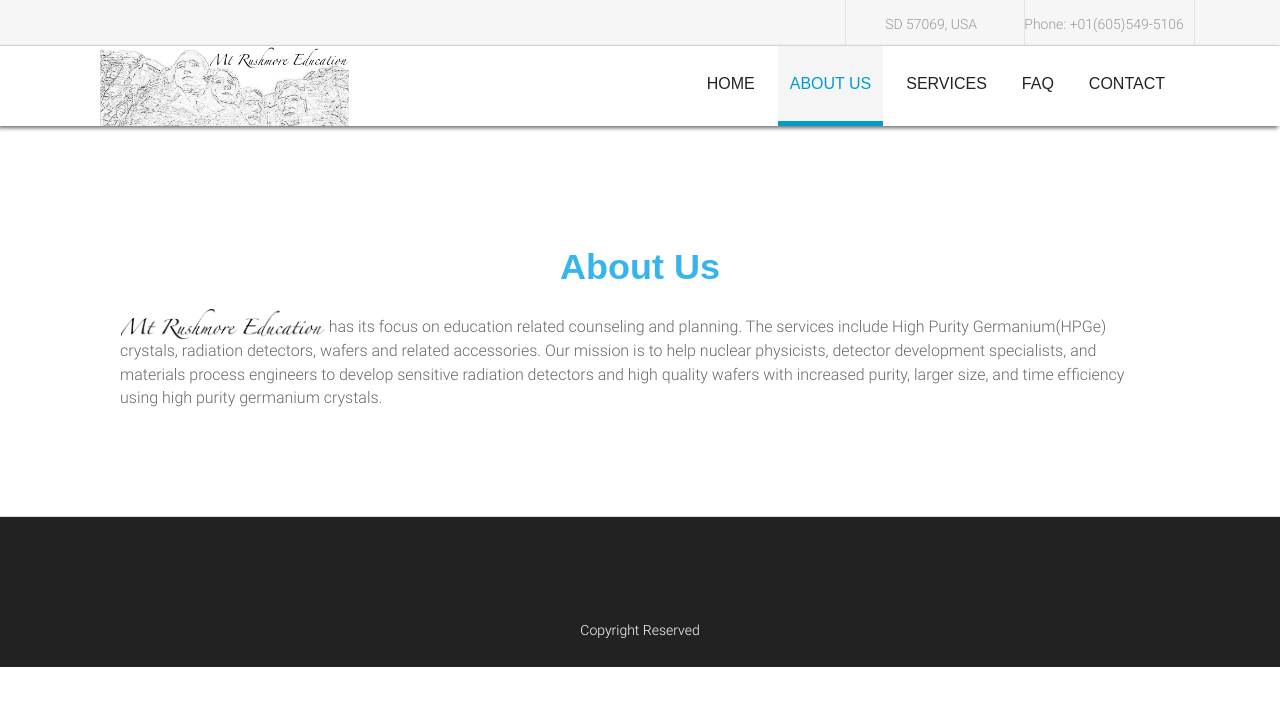
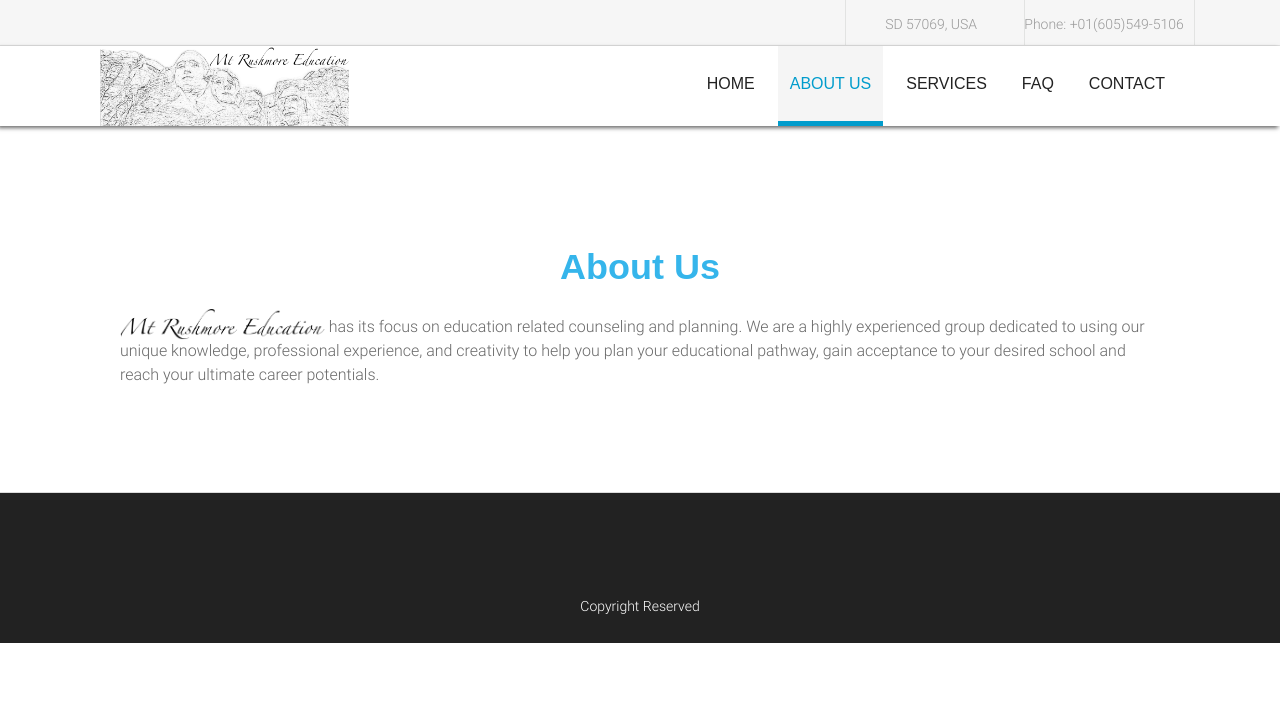
Before and after one commit to mtredu/mtredu.github.io, a plain HTML site: page firm-profile.html in a window 1280 px wide. Drawn offline with Linux system fonts and the light colour scheme.

Commit message:
about us update

```diff
--- a/firm-profile.html
+++ b/firm-profile.html
@@ -103,7 +103,8 @@ MtRushmoreEdu - About
 <div style="height:0px;width:0px;overflow:hidden;-webkit-margin-top-collapse: separate;"></div>
 <div class="html_content"><p style="text-align:Center;"><span style="font-family:'Roboto Slab','Arial';font-weight:700;font-size:2.571em;color:rgba(53,181,235,1);">About Us </span></p><p style="margin:1.43em 0em 0.36em 0em;text-align:Left;line-height:1.69014084507042;"><span style="font-family:'Roboto','Arial';font-weight:300;font-size:1.143em;color:rgba(105,105,105,1);">
 <img class="ttr_uniform" src="logo_wordOnly.png" style="max-width:500px;max-height:32px;" />
- has its focus on education related counseling and planning. The services include High Purity Germanium(HPGe) crystals, radiation detectors, wafers and related accessories. Our mission is to help nuclear physicists, detector development specialists, and materials process engineers to develop sensitive radiation detectors and high quality wafers with increased purity, larger size, and time efficiency using high purity germanium crystals.
+ has its focus on education related counseling and planning.
+We are a highly experienced group dedicated to using our unique knowledge, professional experience, and creativity to help you plan your educational pathway, gain acceptance to your desired school and reach your ultimate career potentials.
 </span></p></div>
 <div style="height:0px;width:0px;overflow:hidden;-webkit-margin-top-collapse: separate;"></div>
 <div style="clear:both;"></div>
```
